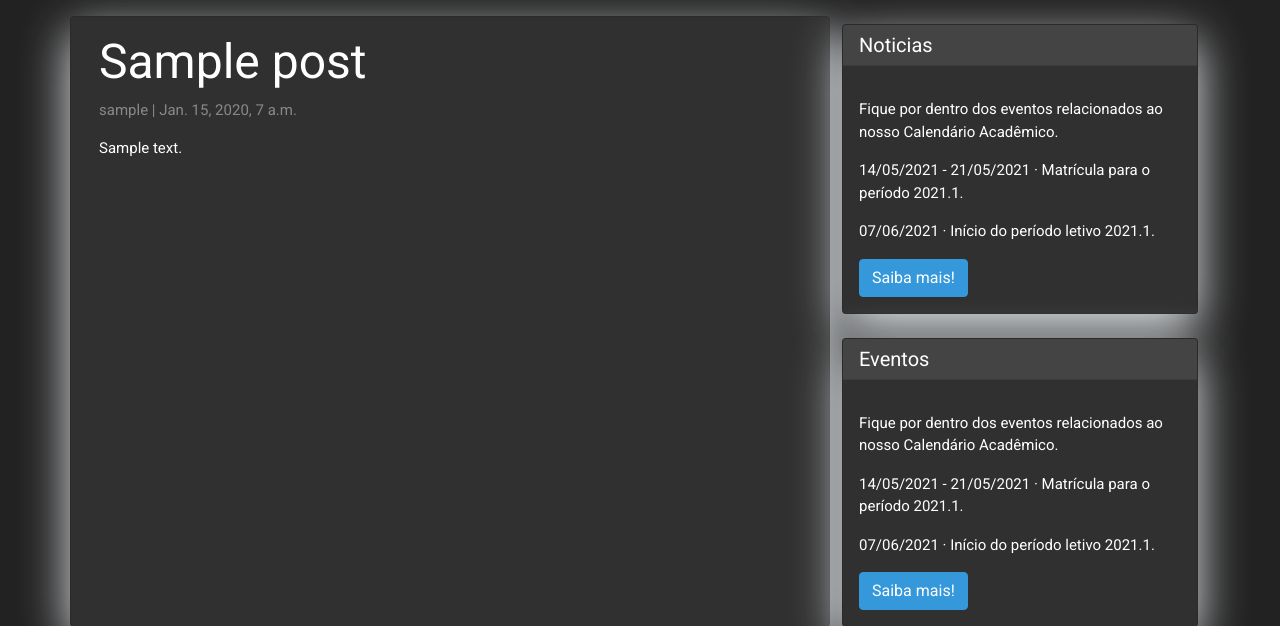
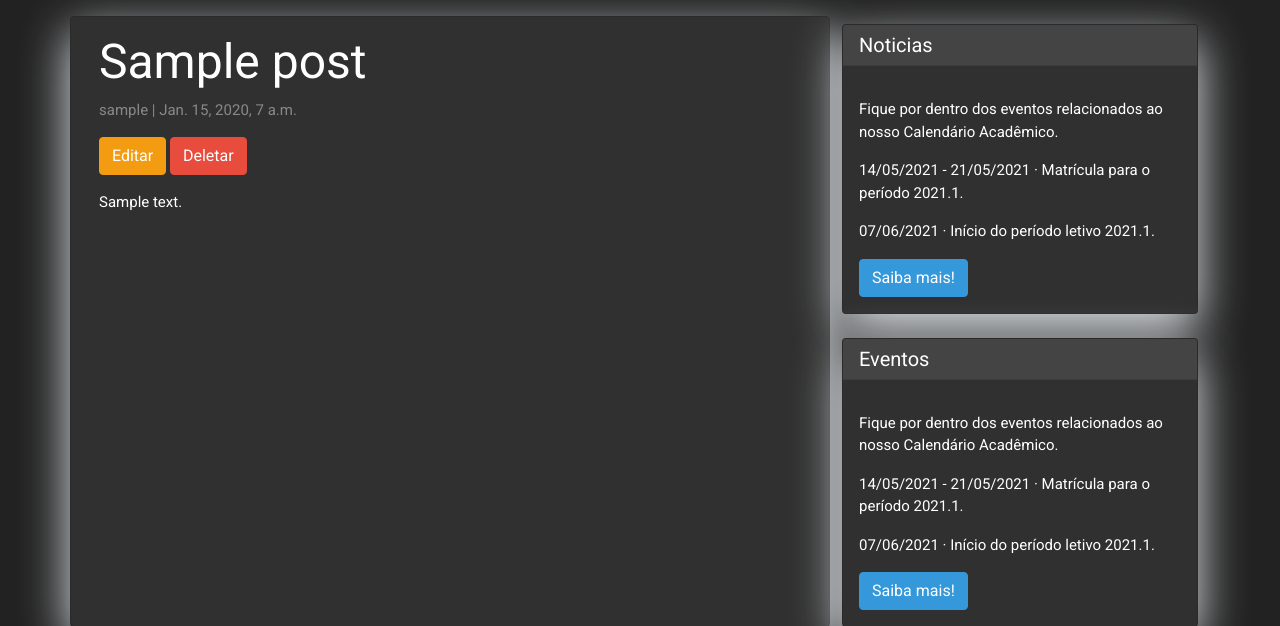
Before and after one commit to FlaviodosSantos/flaviodossantos.github.io, a Django app: a page that uses blog/templates/post_detail.html in a window 1280 px wide. Shown: the part 72-698 px from the top of the page. Run offline with Django 3.2, Linux system fonts and the light colour scheme; a user stored in the database is signed in; tables that the repository leaves empty hold one stand-in row (values such as "Sample post"); some libraries are stand-ins or nearby versions.

Commit message:
mod post_detail, finalizando o editar #2

```diff
--- a/blog/templates/post_detail.html
+++ b/blog/templates/post_detail.html
@@ -6,7 +6,15 @@
       <div class="card-body">
         <h1>{% block title %} {{ post.title }} {% endblock title %}</h1>
         <p class=" text-muted">{{ post.author }} | {{ post.created_on }}</p>
+
+        {% if user.is_authenticated %}
+          <a class="btn btn-warning" href="{% url 'post_update' post.id %}" >Editar</a>
+          <a class="btn btn-danger" href=" " >Deletar</a>
+        {% endif %}
+        <p></p>
+
         <p class="card-text ">{{ post.content | safe }}</p>
+        <br>
       </div>
     </div>
     {% block sidebar %} {% include 'sidebar.html' %} {% endblock sidebar %}
```
